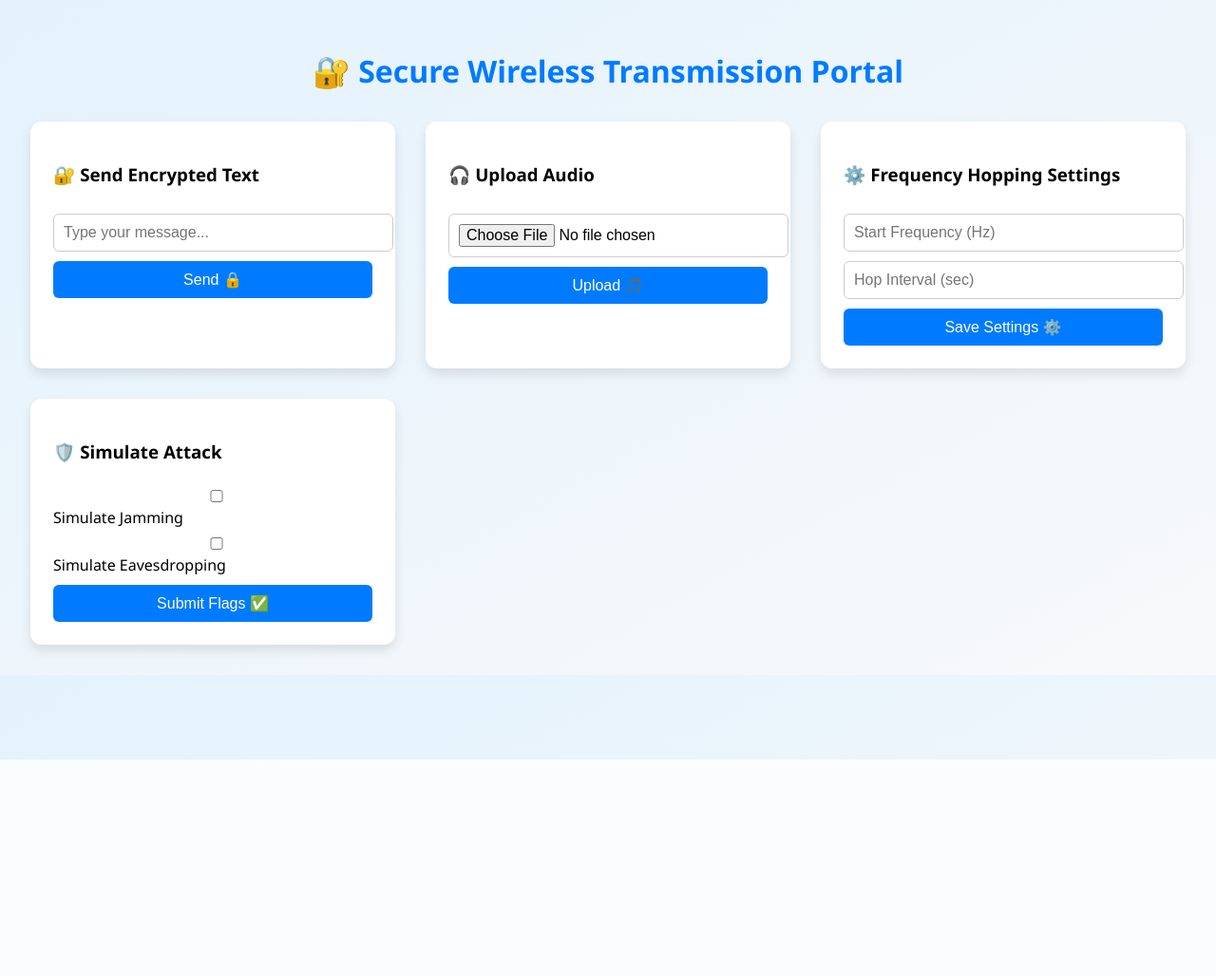
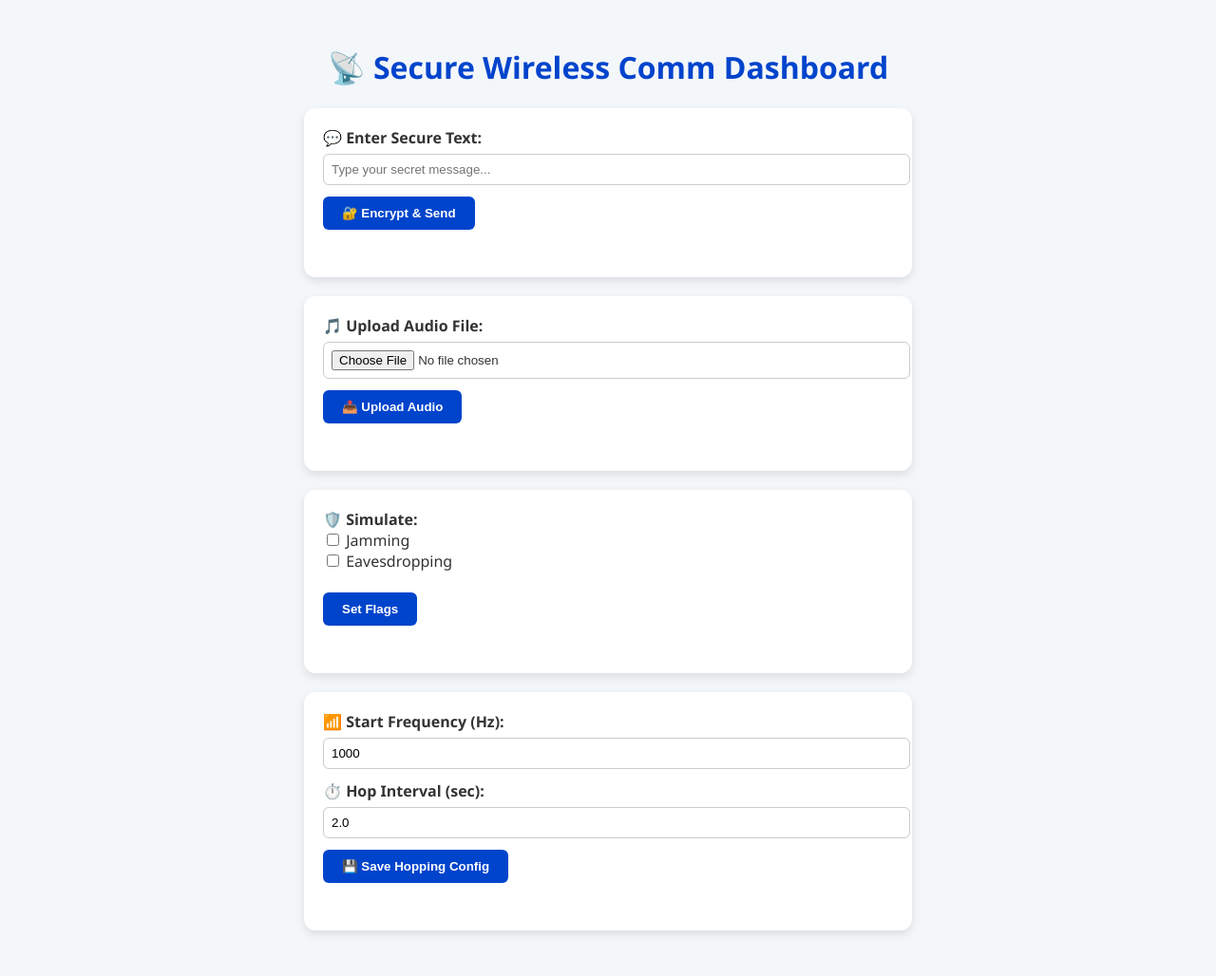
Before and after one commit to Nkdcg/flask_hopping, a Flask app: page / in a window 1280 px wide. Shown: the whole page at 95% size. Before the commit the page ends 800 px from the top, so only its background shows below. Run offline with Flask 3, Linux system fonts and the light colour scheme.

Commit message:
corrected code

```diff
--- a/app.py
+++ b/app.py
@@ -1,8 +1,12 @@
 from flask import Flask, request, jsonify, render_template
 import os
 import json
+import subprocess
+import time
 
 app = Flask(__name__)
+
+# ⚙️ Update this path to match your actual local path
 SHARED_FOLDER = os.path.join(os.path.expanduser('~'), 'Documents', 'flask_hopping_project', 'shared_data')
 os.makedirs(SHARED_FOLDER, exist_ok=True)
 
@@ -11,10 +15,26 @@ AUDIO_FILE = os.path.join(SHARED_FOLDER, 'uploaded_audio.wav')
 FLAGS_FILE = os.path.join(SHARED_FOLDER, 'simulation_flags.json')
 CONFIG_FILE = os.path.join(SHARED_FOLDER, 'hopping_config.json')
 
+
+# 🔁 Auto Git Sync after updates
+def auto_git_sync():
+    try:
+        subprocess.call(["git", "add", "."], shell=True)
+        commit_msg = f"Auto-sync: {time.strftime('%Y-%m-%d %H:%M:%S')}"
+        subprocess.call(["git", "commit", "-m", commit_msg], shell=True)
+        subprocess.call(["git", "push"], shell=True)
+        print("✅ Auto Git sync complete.")
+    except Exception as e:
+        print(f"❌ Git sync failed: {e}")
+
+
+# 🏠 UI
 @app.route('/')
 def index():
     return render_template('index.html')
 
+
+# 📝 Send Encrypted Text
 @app.route('/send_text', methods=['POST'])
 def send_text():
     try:
@@ -27,19 +47,26 @@ def send_text():
 
         with open(TEXT_FILE, 'wb') as f:
             f.write(encrypted)
+
+        auto_git_sync()
         return "✅ Text encrypted and saved."
     except Exception as e:
         return f"❌ Error saving text: {e}"
 
+
+# 🎵 Upload Audio File
 @app.route('/upload_audio', methods=['POST'])
 def upload_audio():
     try:
         audio = request.files['audio']
         audio.save(AUDIO_FILE)
+        auto_git_sync()
         return "✅ Audio uploaded."
     except Exception as e:
         return f"❌ Error uploading audio: {e}"
 
+
+# 🛡️ Set Simulation Flags
 @app.route('/set_simulation_flags', methods=['POST'])
 def set_simulation_flags():
     try:
@@ -50,11 +77,14 @@ def set_simulation_flags():
         }
         with open(FLAGS_FILE, 'w') as f:
             json.dump(flags, f)
+
+        auto_git_sync()
         return jsonify({"status": "flags saved"}), 200
     except Exception as e:
         return jsonify({"status": f"error saving flags: {e}"}), 400
 
 
+# 🔁 Set Hopping Parameters
 @app.route('/set_hopping_config', methods=['POST'])
 def set_hopping_config():
     try:
@@ -66,9 +96,13 @@ def set_hopping_config():
         }
         with open(CONFIG_FILE, 'w') as f:
             json.dump(config, f)
+
+        auto_git_sync()
         return "✅ Hopping config saved."
     except Exception as e:
         return f"❌ Error saving config: {e}"
 
+
+# 🚀 Run App
 if __name__ == '__main__':
     app.run(debug=True)
--- a/templates/index.html
+++ b/templates/index.html
@@ -2,110 +2,124 @@
 <html lang="en">
 <head>
   <meta charset="UTF-8" />
-  <meta name="viewport" content="width=device-width, initial-scale=1.0"/>
-  <title>📡 Secure Wireless Communication</title>
+  <title>📡 Secure Wireless Comm</title>
   <style>
     body {
-      margin: 0;
-      padding: 2rem;
       font-family: 'Segoe UI', sans-serif;
-      background: linear-gradient(to bottom right, #e3f2fd, #f8f9fa);
+      background-color: #f4f7fa;
+      padding: 20px;
+      color: #333;
     }
+
     h1 {
-      color: #007bff;
       text-align: center;
+      color: #0044cc;
     }
-    .grid {
-      display: grid;
-      grid-template-columns: repeat(auto-fit, minmax(320px, 1fr));
-      gap: 2rem;
-      margin-top: 2rem;
+
+    form {
+      background: white;
+      padding: 20px;
+      border-radius: 12px;
+      box-shadow: 0 4px 10px rgba(0,0,0,0.1);
+      margin: 20px auto;
+      max-width: 600px;
     }
-    .card {
-      background: white;
-      padding: 1.5rem;
-      border-radius: 12px;
-      box-shadow: 0 6px 12px rgba(0, 0, 0, 0.1);
+
+    label {
+      font-weight: bold;
     }
-    input, button {
+
+    input[type="text"],
+    input[type="number"],
+    input[type="file"] {
       width: 100%;
-      padding: 10px;
-      margin-top: 10px;
-      font-size: 1rem;
+      padding: 8px;
+      margin-top: 6px;
+      margin-bottom: 12px;
+      border: 1px solid #ccc;
       border-radius: 6px;
-      border: 1px solid #ccc;
     }
+
     button {
-      background-color: #007bff;
+      padding: 10px 20px;
+      background-color: #0044cc;
       color: white;
       border: none;
+      border-radius: 6px;
+      cursor: pointer;
+      font-weight: bold;
     }
+
     button:hover {
-      background-color: #0056b3;
+      background-color: #003399;
     }
-    label {
-      font-weight: 500;
+
+    .section {
+      margin-bottom: 30px;
     }
   </style>
 </head>
 <body>
+  <h1>📡 Secure Wireless Comm Dashboard</h1>
 
-<h1>🔐 Secure Wireless Transmission Portal</h1>
+  <!-- 🔐 Text Input -->
+  <form action="/send_text" method="post">
+    <div class="section">
+      <label for="text">💬 Enter Secure Text:</label>
+      <input type="text" id="text" name="text" placeholder="Type your secret message..." required>
+      <button type="submit">🔐 Encrypt & Send</button>
+    </div>
+  </form>
 
-<div class="grid">
-  <div class="card">
-    <h3>🔐 Send Encrypted Text</h3>
-    <form action="/send_text" method="post" onsubmit="runAutoHop()">
-      <input type="text" name="text" placeholder="Type your message..." required>
-      <button type="submit">Send 🔒</button>
+  <!-- 🎵 Audio Upload -->
+  <form action="/upload_audio" method="post" enctype="multipart/form-data">
+    <div class="section">
+      <label for="audio">🎵 Upload Audio File:</label>
+      <input type="file" name="audio" required>
+      <button type="submit">📤 Upload Audio</button>
+    </div>
   </form>
+
+  <!-- 🛡️ Jamming / Eavesdropping Flags -->
+  <form id="flagsForm">
+    <div class="section">
+      <label>🛡️ Simulate:</label><br />
+      <input type="checkbox" name="simulate_jamming" id="jamming"> Jamming<br />
+      <input type="checkbox" name="simulate_eavesdropping" id="eavesdropping"> Eavesdropping<br /><br />
+      <button type="button" onclick="sendFlags()">Set Flags</button>
     </div>
+  </form>
 
-  <div class="card">
-    <h3>🎧 Upload Audio</h3>
-    <form action="/upload_audio" method="post" enctype="multipart/form-data">
-      <input type="file" name="audio" accept="audio/*" required>
-      <button type="submit">Upload 🎵</button>
+  <!-- 🔁 Temporal + Dynamic Hopping Config -->
+  <form action="/set_hopping_config" method="post">
+    <div class="section">
+      <label for="start_freq">📶 Start Frequency (Hz):</label>
+      <input type="number" name="start_freq" required value="1000">
+
+      <label for="hop_interval">⏱️ Hop Interval (sec):</label>
+      <input type="number" step="0.1" name="hop_interval" required value="2.0">
+
+      <button type="submit">💾 Save Hopping Config</button>
+    </div>
   </form>
-  </div>
-
-  <div class="card">
-    <h3>⚙️ Frequency Hopping Settings</h3>
-    <form action="/set_hopping_config" method="post">
-      <input type="number" name="start_freq" placeholder="Start Frequency (Hz)" required>
-      <input type="number" step="0.1" name="hop_interval" placeholder="Hop Interval (sec)" required>
-      <button type="submit">Save Settings ⚙️</button>
-    </form>
-  </div>
-
-  <div class="card">
-    <h3>🛡️ Simulate Attack</h3>
-    <form id="flagsForm">
-      <label><input type="checkbox" id="jamming"> Simulate Jamming</label><br>
-      <label><input type="checkbox" id="eavesdrop"> Simulate Eavesdropping</label><br>
-      <button type="button" onclick="setFlags()">Submit Flags ✅</button>
-    </form>
-  </div>
-</div>
 
   <script>
-  function setFlags() {
-    fetch("/set_simulation_flags", {
-      method: "POST",
-      headers: { "Content-Type": "application/json" },
+    function sendFlags() {
+      const jamming = document.getElementById('jamming').checked;
+      const eavesdropping = document.getElementById('eavesdropping').checked;
+
+      fetch('/set_simulation_flags', {
+        method: 'POST',
+        headers: { 'Content-Type': 'application/json' },
         body: JSON.stringify({
-        simulate_jamming: document.getElementById("jamming").checked,
-        simulate_eavesdropping: document.getElementById("eavesdrop").checked
+          simulate_jamming: jamming,
+          simulate_eavesdropping: eavesdropping
         })
       })
       .then(res => res.json())
-    .then(data => alert('✅ ' + data.status));
-  }
-
-  function runAutoHop() {
-    fetch("https://your-matlab-hopping-endpoint.com/hop-now").catch(() => {});
+      .then(data => alert(data.status || "Flags updated!"))
+      .catch(err => alert("❌ Error setting flags"));
     }
   </script>
-
 </body>
 </html>
```
Lines whose indentation alone changed are shown as unchanged.
